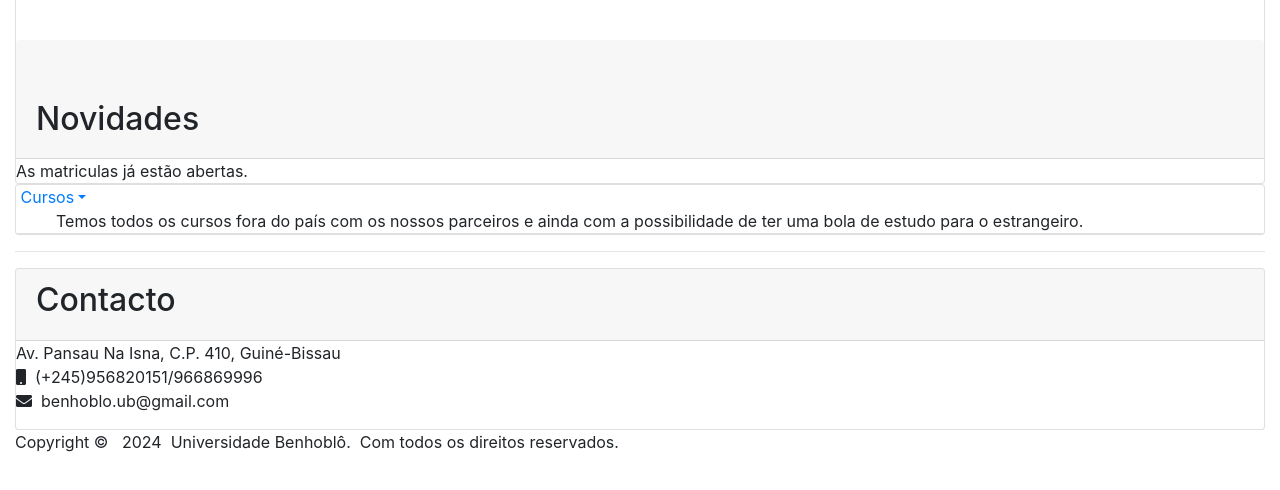
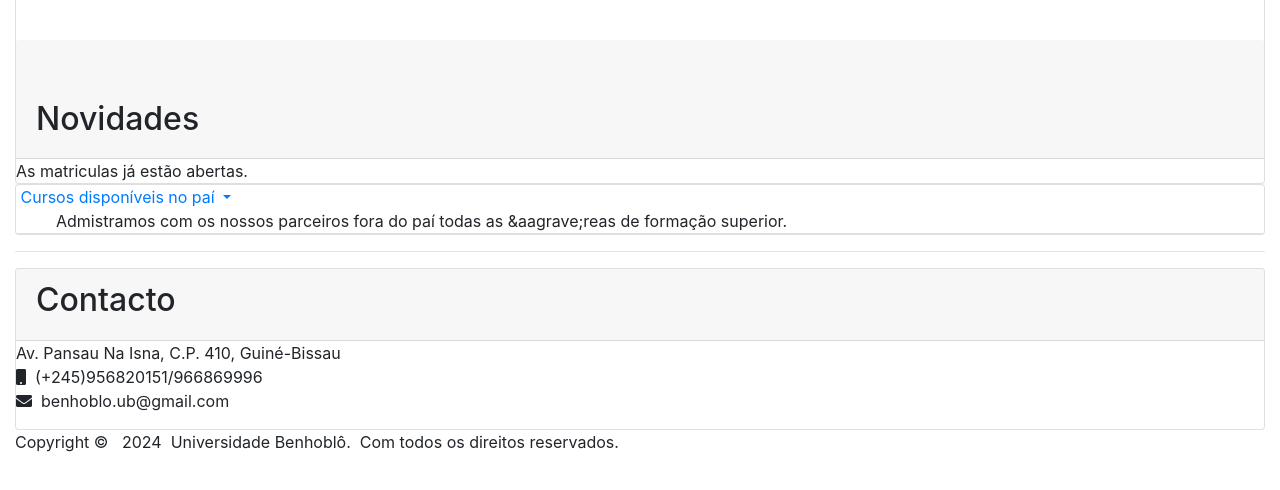
Before and after one commit to iemna/ubwebsite, a plain HTML site: page index.html in a window 1280 px wide. Shown: the part 90-580 px from the top of the page. Drawn offline with nearby package versions, Linux system fonts and the light colour scheme.

Commit message:
Update index.html

```diff
--- a/index.html
+++ b/index.html
@@ -65,7 +65,8 @@
             <div class="card">
                 <ul class="nav nav-tabs">
                     <li class="dropdown">
-                        <a class="dropdown-toggle" data-toggle="dropdown" href="#"> &nbsp;Cursos<span class="caret"></span></a>
+                        <a class="dropdown-toggle" data-toggle="dropdown" href="#"> &nbsp;Cursos dispon&iacute;veis no pa&iacute;
+                            <span class="caret"></span></a>
                         <ul class="dropdown-menu">
                             <li><a href="#">1.&nbsp;Odontologia</a></li>
                             <li><a href="#">2.&nbsp;Engenharia Inform&aacute;tica</a></li>
@@ -73,7 +74,7 @@
                             <li><a href="#">4.&nbsp;Agronomia</a></li>
                         </ul>
                         <ul>
-                            Temos todos os cursos fora do pa&iacute;s com os nossos parceiros e ainda com a possibilidade de ter uma bola de estudo para o estrangeiro.
+                       Admistramos com os nossos parceiros fora do pa&iacute; todas as &aagrave;reas de forma&ccedil;&atilde;o superior.
                         </ul>
                     </li>
                 </ul>
```
